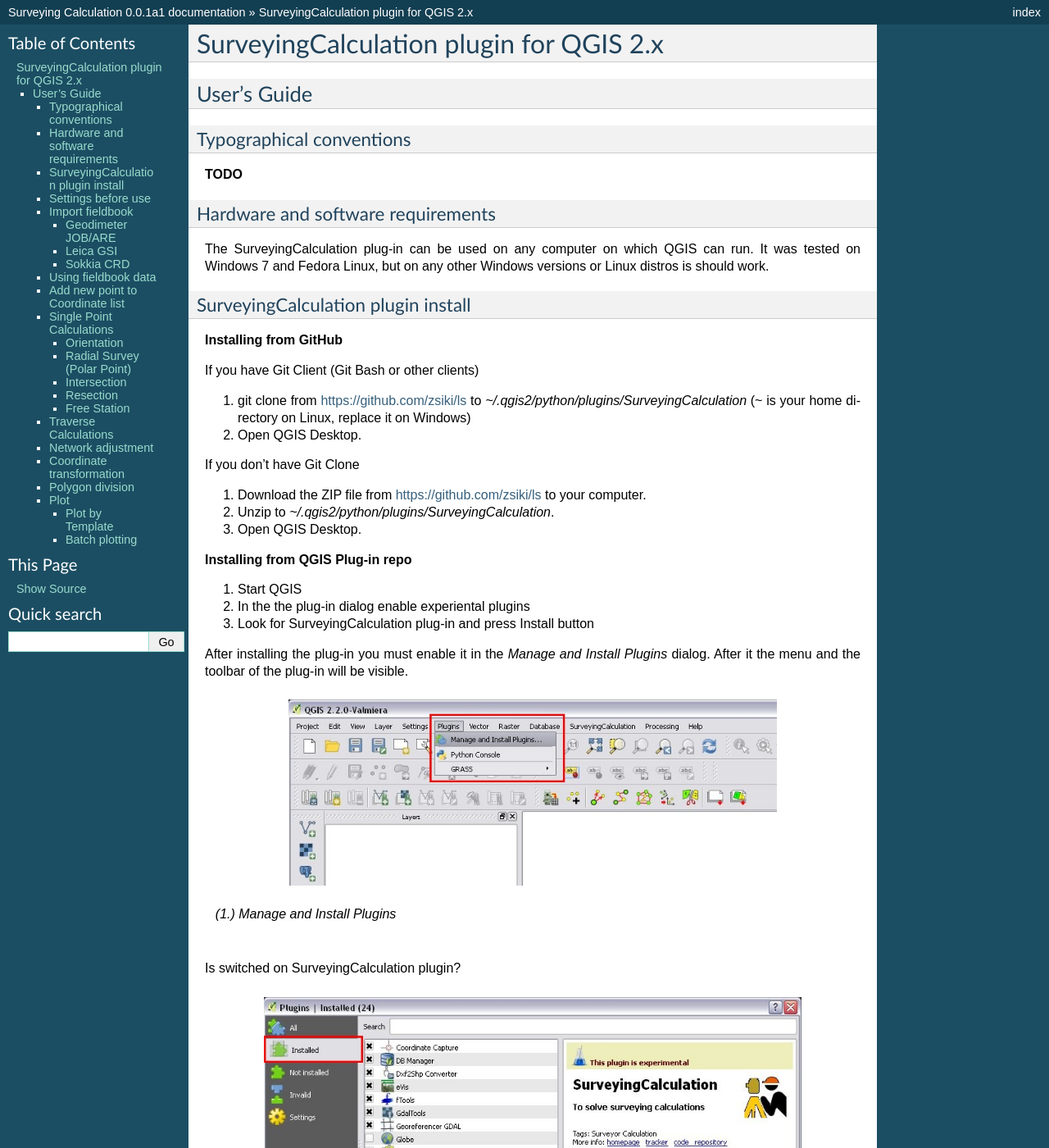
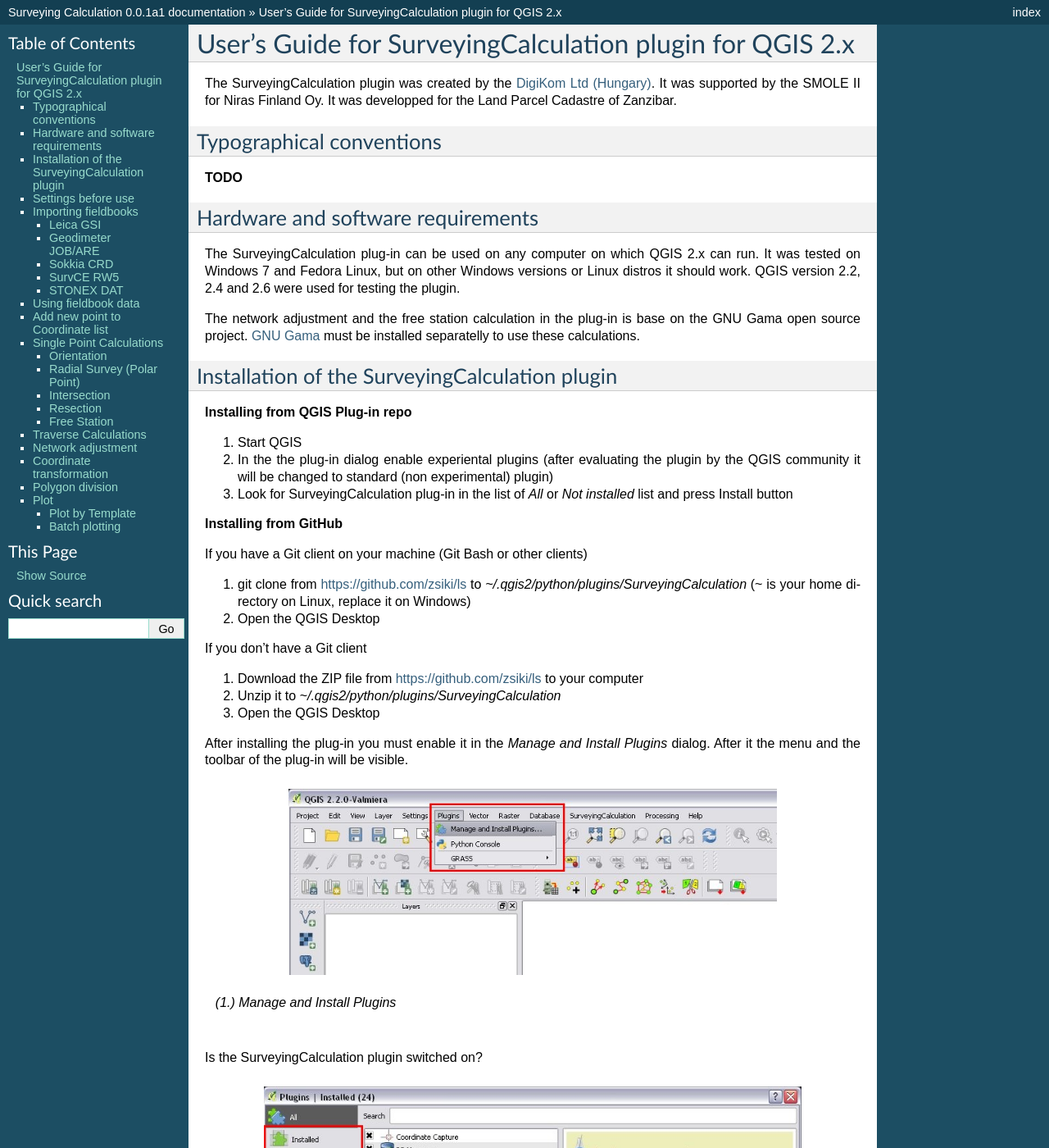
Before and after one commit to zsiki/ls, a Sphinx documentation site: the page built from doc/source/usersguide.rst, in a window 1280 px wide and 1400 px high. Shown: the whole window at 82% size. Built offline with Sphinx 7.4.7, drawn with Linux system fonts in a browser that asks for light colours; some of the changed text lies outside the part shown.

Commit message:
text revisited

```diff
--- a/doc/source/usersguide.rst
+++ b/doc/source/usersguide.rst
@@ -1,9 +1,10 @@
-========================================
-SurveyingCalculation plugin for QGIS 2.x
-========================================
-User's Guide
-------------
+=========================================================
+User's Guide for SurveyingCalculation plugin for QGIS 2.x
+=========================================================
 
+The SurveyingCalculation plugin was created by the `DigiKom Ltd (Hungary)
+<www.digikom.hu>`_. It was supported by the SMOLE II for Niras Finland Oy.
+It was developped for the Land Parcel Cadastre of Zanzibar.
 
 Typographical conventions
 :::::::::::::::::::::::::
@@ -13,31 +14,35 @@
 Hardware and software requirements
 ::::::::::::::::::::::::::::::::::
 
-The SurveyingCalculation plug-in can be used on any computer on which QGIS
-can run. It was tested on Windows 7 and Fedora Linux, but on any other Windows
-versions or Linux distros is should work.
+The SurveyingCalculation plug-in can be used on any computer on which QGIS 2.x
+can run. It was tested on Windows 7 and Fedora Linux, but on other Windows
+versions or Linux distros it should work. QGIS version 2.2, 2.4 and 2.6 were
+used for testing the plugin.
 
-SurveyingCalculation plugin install
-:::::::::::::::::::::::::::::::::::
+The network adjustment and the free station calculation in the plug-in is base
+on the GNU Gama open source project. `GNU Gama <https://www.gnu.org/software/gama/>`_ must be installed separatelly to use these calculations.
 
-**Installing from GitHub**
-
-If you have Git Client (Git Bash or other clients)
-
-#. git clone from https://github.com/zsiki/ls to *~/.qgis2/python/plugins/SurveyingCalculation* (~ is your home directory on Linux, replace it on Windows)
-#. Open QGIS Desktop.
-
-If you don't have Git Clone
-
-#. Download the ZIP file from https://github.com/zsiki/ls to your computer.
-#. Unzip to *~/.qgis2/python/plugins/SurveyingCalculation*.
-#. Open QGIS Desktop.
+Installation of the SurveyingCalculation plugin
+:::::::::::::::::::::::::::::::::::::::::::::::
 
 **Installing from QGIS Plug-in repo**
 
 #. Start QGIS
-#. In the the plug-in dialog enable experiental plugins
-#. Look for SurveyingCalculation plug-in and press Install button
+#. In the the plug-in dialog enable experiental plugins (after evaluating the plugin by the QGIS community it will be changed to standard (non experimental) plugin)
+#. Look for SurveyingCalculation plug-in in the list of *All* or *Not installed* list and press Install button
+
+**Installing from GitHub**
+
+If you have a Git client on your machine (Git Bash or other clients)
+
+#. git clone from https://github.com/zsiki/ls to *~/.qgis2/python/plugins/SurveyingCalculation* (~ is your home directory on Linux, replace it on Windows)
+#. Open the QGIS Desktop
+
+If you don't have a Git client
+
+#. Download the ZIP file from https://github.com/zsiki/ls to your computer
+#. Unzip it to *~/.qgis2/python/plugins/SurveyingCalculation*
+#. Open the QGIS Desktop
 
 After installing the plug-in you must enable it in the *Manage and Install
 Plugins* dialog. After it the menu and the toolbar of the plug-in
@@ -50,7 +55,7 @@
    *(1.) Manage and Install Plugins*
 
 
-Is switched on SurveyingCalculation plugin?
+Is the SurveyingCalculation plugin switched on?
 
 .. figure:: images/u02.png
    :scale: 80 %
@@ -66,15 +71,18 @@
    *(3.) SurveyingCalculation plugin in QGIS (menu and toolbar)*
 
 
-**Gama project: gama-local**
+**GNU Gama project: gama-local**
 
 Beside installing the plug-in you must also install gama-local (part of the GNU
-Gama project) for adjustment calculation. See: https://www.gnu.org/software/gama
-
-
+Gama project) for adjustment calculations. See: https://www.gnu.org/software/gama
 
 Settings before use
 :::::::::::::::::::
+
+Settings described in this section are optional.
+
+Set the default coordinate reference system (CRS) for new projects and
+new layers on the *CRS* tab in the Setting/Options menu to the local CRS.
 
 Set to empty string the *Representation for NULL values* on the Data sources
 tab in the Setting/Options menu. It makes the Attribute Table (Fieldbook) more
@@ -93,25 +101,27 @@
 
    *(5.) Settings of Attribute Table*
 
+Most of the cases you need an open coordinate list to store calculation results.
 Open an existing QGIS project which contains a coordinate list (a point shape
-file which name must stat with 'coord\_') or create a new project and add an
-existing coordinate list to the project or create a new project and create
-a new coordinate list from the *Surveying Calculation* menu.
+file which name must stat with *coord\_*) or create a new project and add an
+existing coordinate list to the project by the add vector layer icon or create
+a new project and create a new coordinate list from the *SurveyingCalculation/New coordinate list ...* menu.
 
-Check the coordinate reference system (CRS) of your coordinate list (layer
-properties from the popup menu of the layer) and the map.
+Check the coordinate reference system (CRS) of your coordinate list (*properties* from the popup menu of the layer) and the map.
 
-After loading an existing or creating a new Coordinate list shape file, you get
-an empty table in your project with the following columns (column names and
-types are mandatory):
+After loading an existing one or creating a new Coordinate list shape file, you get
+a point layer in your project with the following columns in the attribute table
+(column names and types are mandatory):
 
-        :point_id:    point number
-        :e:           East coordinate
-        :n:           North coordinate
-        :z:           Z coordinate (elevation)
-        :pc:          point code
-        :pt:          point type
+        :point_id:    point number (string 20)
+        :e:           East coordinate (number 12.3)
+        :n:           North coordinate (number 12.3)
+        :z:           Z coordinate (elevation) (number 8.3)
+        :pc:          point code (string 20)
+        :pt:          point type (string 20)
 
+The first three columns (*point_id*, *e* and *n*) are obligatory, you must fill them.
+You mustn't rename or erase these columns but you can add new columns to the attribute table.
 
 .. figure:: images/u06.png
    :scale: 80 %
@@ -126,30 +136,30 @@
 
    *(7.) Empty coordinate table*
 
-Only one coordinate list should be open in a project.
+Only one coordinate list should be open in a project at a time.
 
-Import fieldbook
-::::::::::::::::
+Importing fieldbooks
+::::::::::::::::::::
+
+Observations made by total stations and GPS are stored in electric fieldbooks.
+The files storing the filedbook data must be downloaded to the computer before
+you can use them in the plug-in. Different filedbook types are supported:
+
+- Leica GSI 8/16
+- Geodimeter JOB/ARE
+- Sokkia CRD
+- SurvCE RW5
+- STONEX DAT
 
 Any number of electric fieldbooks can be opened/loaded into a QGIS project.
 You can even create a new empty fieldbook and fill it manually.
 
-#. There must be az open coordinate list in your actual project (a point layer which name starts with coord\_). Otherwise coordinates read from the filedbook will be lost
-#. Click on the Load fieldbook icon or select it from the menu
-#. Choose the type of fieldbook (`Geodimeter JOB/ARE`_; `Leica GSI`_; `Sokkia CRD`_)
+#. There must be az open coordinate list in your actual project (a point layer which name starts with *coord\_*). Otherwise coordinates read from the filedbook will be lost
+#. Click on the Load fieldbook icon or select it from the *SurveyingCalculation* menu
+#. Choose the type of the fieldbook (`Geodimeter JOB/ARE`_; `Leica GSI`_; `Sokkia CRD`_, `SurvCE RW5`_, `STONEX DAT`_)
+#. Select the output DBF file where your observations will be stored, the name will start with *fb_*, the program will add it to the name automatically if you forget
+#. After giving the path to the DBF file a new fieldbook is added to your QGIS project. The name of the fieldbook always starts with "fb\_". This database table stores measurements only, it has no graphical (map) data. Fields in the table:
 
-The loader adds an extra column to the observations, the id column, sorting the
-table by this column gives the right order of observations.
-
-You can create an empty fieldbook for manual input using the *Create fieldbook*
-menu.
-
-Geodimeter JOB/ARE
-++++++++++++++++++
-
-#. Select the JOB file
-#. Select the output DBF file where your observations will be stored, the name will start with *fb_*, the program will add it to the name automatically you forget
-#. After giving the path to the DBF file a new fieldbook is added to your QGIS project. The name of the fieldbook always starts with "fb\_". This database table stores measurements only, it has no graphical (map) data. Fields in the table:
         :id:          ordinal number of observation in fieldbook, sort by this field normally
         :point_id:    point number (max 20 characters)
         :station:     if record data belongs to a station it must be *station* otherwise empty
@@ -158,69 +168,172 @@
         :sd:          slope distance
         :th:          target height or instrument height in station record
         :pc:          point code
-#. After loading the .JOB, you can optionally load an .ARE file in the same way
+
+You musn't change the name of columns or erase them, but you can add new columns
+to the table.
+
+The loader adds an extra column to the observation data, the id column, sorting
+the table by this column gives the right order of the observations.
+
+You can create an empty fieldbook for manual input using the *Create fieldbook*
+from the SurveyingCalculation menu.
 
 .. figure:: images/u08.png
    :scale: 80 %
    :align: center
 
-   *(8.) Import fieldbook*
-
+   *(8.) Import fieldbook menu*
 
 .. figure:: images/u09.png
    :scale: 80 %
    :align: center
 
-   *(9.) Fieldbook*
-
+   *(9.) Fieldbook attribute window*
 
 .. figure:: images/u10.png
    :scale: 80 %
    :align: center
 
-   *(10.) Coordinate table*
-
-TODO codes loaded from job/are
+   *(10.) Coordinate list*
 
 Leica GSI
 +++++++++
 
 Both the 8 byte and 16 byte GSI files are supported. As there is no standard
-markers for station data in GSI files, you can use code block to mark a new
+markers for station start in GSI files, you can use code block to mark a new
 station in observations or you must have a record with station coordinates or
-instrument height.
+instrument height to mark a start of a new station.
 
-See Job loading.
+Code block to mark the start of a station:
 
-TODO codes loaded from GSI
+::
+
+    410001+00000002 42....+12012502 43....+00001430
+
+410001+00000002
+    Code 2, start of a new station
+
+42....+12012502
+    Station id is 12012502
+
+43....+00001430
+    Instument height 1.430 m (optional)
+
+Data codes handled, loaded from GSI:
+
+    :11: point id
+    :21: horizontal angle (hz)
+    :22: vertical angle (v)
+    :31: slope distance (sd)
+    :41: code block
+    :42: station id
+    :43: station height
+    :71: point code (pc)
+    :81: easting
+    :82: northing
+    :83: elevation
+    :84: easting of station
+    :85: northing of station
+    :86: elevation of station
+    :87: target height (th)
+    :88: station height (overwrites 43 code)
+
+The different units in the electric fieldbook are converted to GON and meters
+during the import.
+
+Geodimeter JOB/ARE
+++++++++++++++++++
+
+JOB and ARE are separate data files. Observations and optionally coordinates are stored in JOB file. Only coordinates are stored in ARE file.
+After loading a .JOB, you can optionally load an .ARE file in the same way.
+
+Data codes handled, loaded from JOB/ARE:
+
+    :2: station id
+    :3: instrument height
+    :4: point code (pc)
+    :5: point id
+    :6: target height (th)
+    :7: horizontal angle (hz)
+    :8: zenith angle (v)
+    :9: slope distance (sd)
+    :23: units
+    :37: northing
+    :38: easting
+    :39: elevation
+    :62: orientation point id
+
+The different units in the electric fieldbook are converted to GON and meters
+during the import.
 
 Sokkia CRD
 ++++++++++
 
-See JOB loading.
+Sokkia CRD loader can handle two softly different file format SDR33 and SDR20.
 
-TODO codes loaded from CRD
+Data records handled, loaded from CRD:
+
+    :00: header record
+    :02: station record
+    :03: target height
+    :08: coordinates
+    :09: observations
+
+The different units in the electric fieldbook are converted to GON and meters
+during the import.
+
+SurvCE RW5
+++++++++++
+
+The SurvCE program RW5 format can store total station and GPS observations.
+Both type of data can be loaded into QGIS.
+
+Data records handled, loaded from CRD:
+
+    :GPS: latitude, longitude from GPS receiver
+    :--GS/SP: projected coordinates (ovewrites latitude, longitude)
+    :OC: station record
+    :TR/SS/BD/BR/FD/FR: observation record
+    :BK: orientation record
+    :LS: instrument height and target height record
+    :MO: units record
+
+The different units in the electric fieldbook are converted to GON and meters
+during the import.
+
+STONEX DAT
+++++++++++
+
+Unfortunatelly we had no description for this fieldbook format, we reverse engineered information from the sample file we got.
+GON angle units and meters are supposed for the data in the DAT file.
+
+Data records handled, loaded from DAT:
+
+    :K: station and orientation angle
+    :E: observation record
+    :B/C: coordinate record
+    :L: orientation direction record
 
 Using fieldbook data
 ::::::::::::::::::::
 
-Angles are displayed in the fieldbook in Grads (Gon) unit with four decimals.
+Angles are displayed in the fieldbook in Grads (Gon) units with four decimals.
 Distances, instrument and target heights are in meters.
 
 Sort the fieldbook by the id column, to have the right order of observations.
 
-(TODO: How to change, insert, delete, ...)
+It is possible to change the fieldbook, insert and delete feature. You can use
+the standard QGIS tools to change or extend fieldbook data. Open the
+fieldbook Attribute Table, turn on *Toggle Editing Mode*.
 
-It is possible to change the fieldbook, insert and delete feature. Open the fieldbook Attribute Table,
-turn on Toggle Editing Mode.
+**Insert record**: Click the Add feature button and fill in the record. Use the
+right id (first column) for the row to get the right position in the fieldbook.
 
-**Insert feature**: Click the Add feature button and fill in the gap.
+**Delete record**: Select the record to be deleted and click on the *Delete selected features* button.
 
-**Delete feature**: Select to be delete feature(s) and click the Delete selected features.
+**Update record**: Double click on the field you want to change and edit the field
 
-After the action you have to save the changes, click the Save Edits or Toggle Editing Mode button.
-
-
+After editing the fieldbook data you have to save the changes, click the Save Edits or Toggle Editing Mode button.
 
 .. figure:: images/u11.png
    :scale: 80 %
@@ -228,12 +341,10 @@
 
    *(11.) Add feature to Fieldbook*
 
-
-
 Add new point to Coordinate list
 ::::::::::::::::::::::::::::::::
 
-In the Add new point dialog you can manually add point with coordinates. Before start using, you have to
+In the *Add new point* dialog you can manually add point with coordinates. Before start using, you have to
 select Toggle Editing Mode at Layer.
 Use the Add button if you would like to add more points. The Add button save the new point and clear the board.
 The Close button save the new point and close the dialog window.
@@ -255,6 +366,7 @@
 
 Orientation
 +++++++++++
+
 #. Click the Single Point Calculations icon.
 #. Select the Orientation from the type of Calculations.
 #. Select the Station from the list. You can calculate only the orientation of one station at a time.
```
